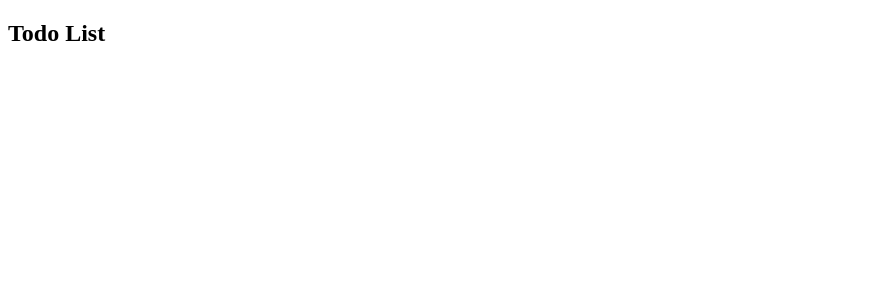
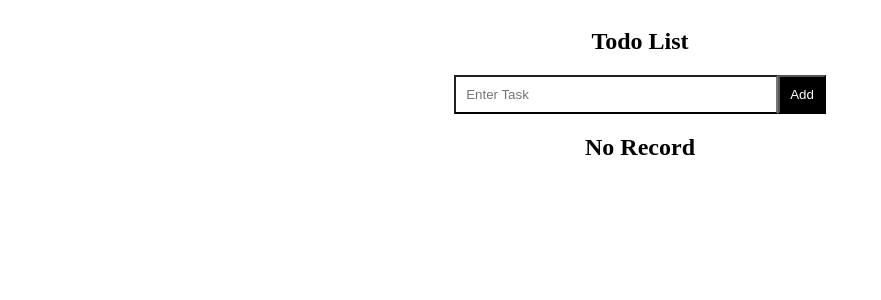
Before and after one commit to Sushant883/todolist, a React (Vite) app in the folder merntodolist/: page / in a window 1280 px wide. Shown: the top 300 px of the page, without its empty margins (0-881 px from the left). Built offline with nearby package versions, Linux system fonts and the light colour scheme.

Commit message:
add aap.css file and Create.jsx file

```diff
--- a/merntodolist/src/App.css
+++ b/merntodolist/src/App.css
@@ -0,0 +1,19 @@
+.home{
+    display: flex;
+    flex-direction: column;
+    align-items: center;
+}
+
+.create_form input{
+    width: 300px;
+    padding: 10px;
+    border-bottom: 2px solid;
+    outline: none;
+}
+
+.create_form button{
+    padding: 10px;
+    background-color: black;
+    color: white;
+    cursor: pointer;
+}
--- /dev/null
+++ b/merntodolist/src/assets/Create.jsx
@@ -0,0 +1,12 @@
+import React from 'react'
+
+function Create() {
+  return (
+    <div className='create_form'>
+      <input type="text" placeholder='Enter Task' />
+      <button type='button'>Add</button>
+    </div>
+  )
+}
+
+export default Create
--- a/merntodolist/src/assets/Home.jsx
+++ b/merntodolist/src/assets/Home.jsx
@@ -1,11 +1,23 @@
-import React from 'react'
+import { useState } from "react";
+import React from "react";
+import Create from "./Create";
 
 function Home() {
+  const [todos, setTodos] = useState([]);
   return (
-    <div>
+    <div className="home">
       <h2>Todo List</h2>
+      <Create />
+
+      {todos.length === 0 ? (
+        <div>
+          <h2>No Record</h2>
+        </div>
+      ) : (
+        todos.map((todo) => <div>{todo}</div>)
+      )}
     </div>
-  )
+  );
 }
 
-export default Home
+export default Home;
```
